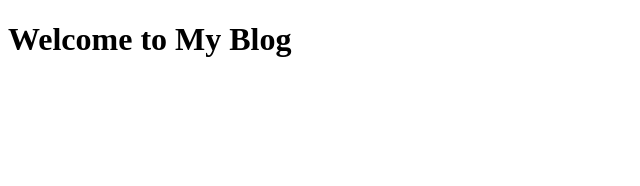
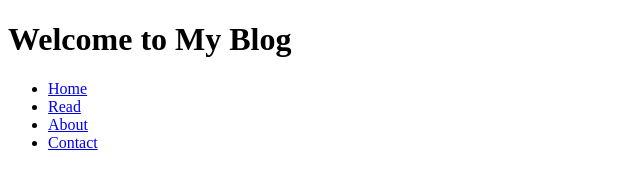
Before and after one commit to ayah-almusaddy/my-website, a plain HTML site: page index.html in a window 1280 px wide. Shown: the whole page, without its empty margins (0-640 px from the left). Drawn offline with Linux system fonts and the light colour scheme.

Commit message:
basic about page

```diff
--- a/index.html
+++ b/index.html
@@ -1,12 +1,21 @@
 <!DOCTYPE html>
 <html>
     <head>
-        <title>Ayah Almusaddy's Blog</title>
+        <meta name="viewport" content="width=device-width, initial-scale=1.0">
+        <title>My Blog</title>
     </head>
 
     <body>
         <header>
             <h1>Welcome to My Blog</h1>
+            <nav>
+                <ul>
+                    <li><a href="index.html">Home</a></li>
+                    <li><a href="read.html">Read</a></li>
+                    <li><a href="about.html">About</a></li>
+                    <li><a href="contact.html">Contact</a></li>
+                </ul>
+            </nav>
         </header>
 
     </body>
```
Also changed, not shown: about.html (+15 -0 lines).
